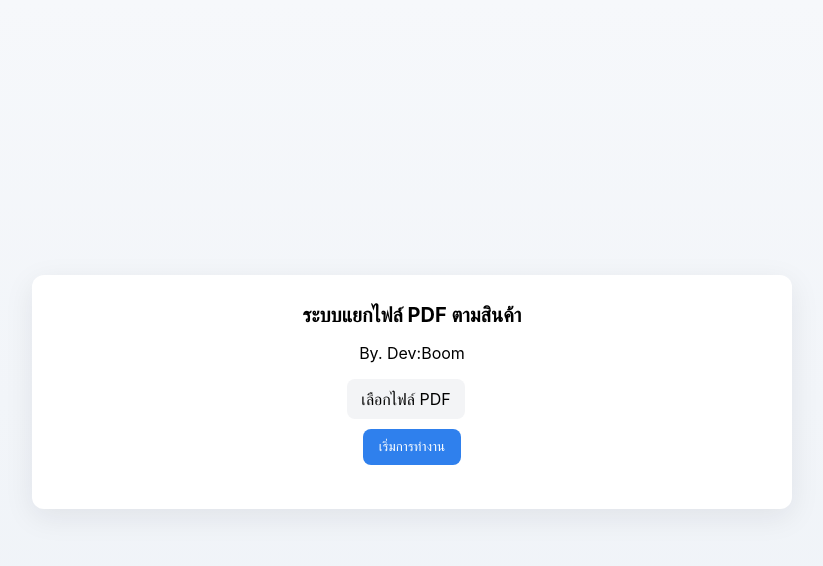
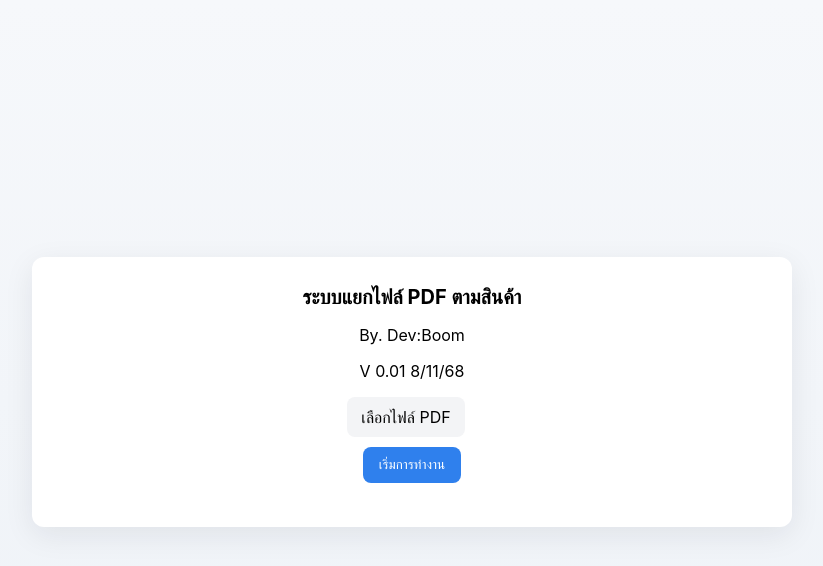
Before and after one commit to naigolf/labwlbook, a Flask app: page / in a window 1280 px wide. Shown: the top 566 px of the page, without its empty margins (228-1051 px from the left). Run offline with Flask 3, Linux system fonts and the light colour scheme.

Commit message:
Update index.html

```diff
--- a/templates/index.html
+++ b/templates/index.html
@@ -29,6 +29,7 @@
   <div class="card">
     <h1>ระบบแยกไฟล์ PDF ตามสินค้า</h1>
 <div>By. Dev:Boom</div>
+<div>V 0.01 8/11/68</div>
     <form id="upload-form">
       <label class="file-label">
         เลือกไฟล์ PDF
```
